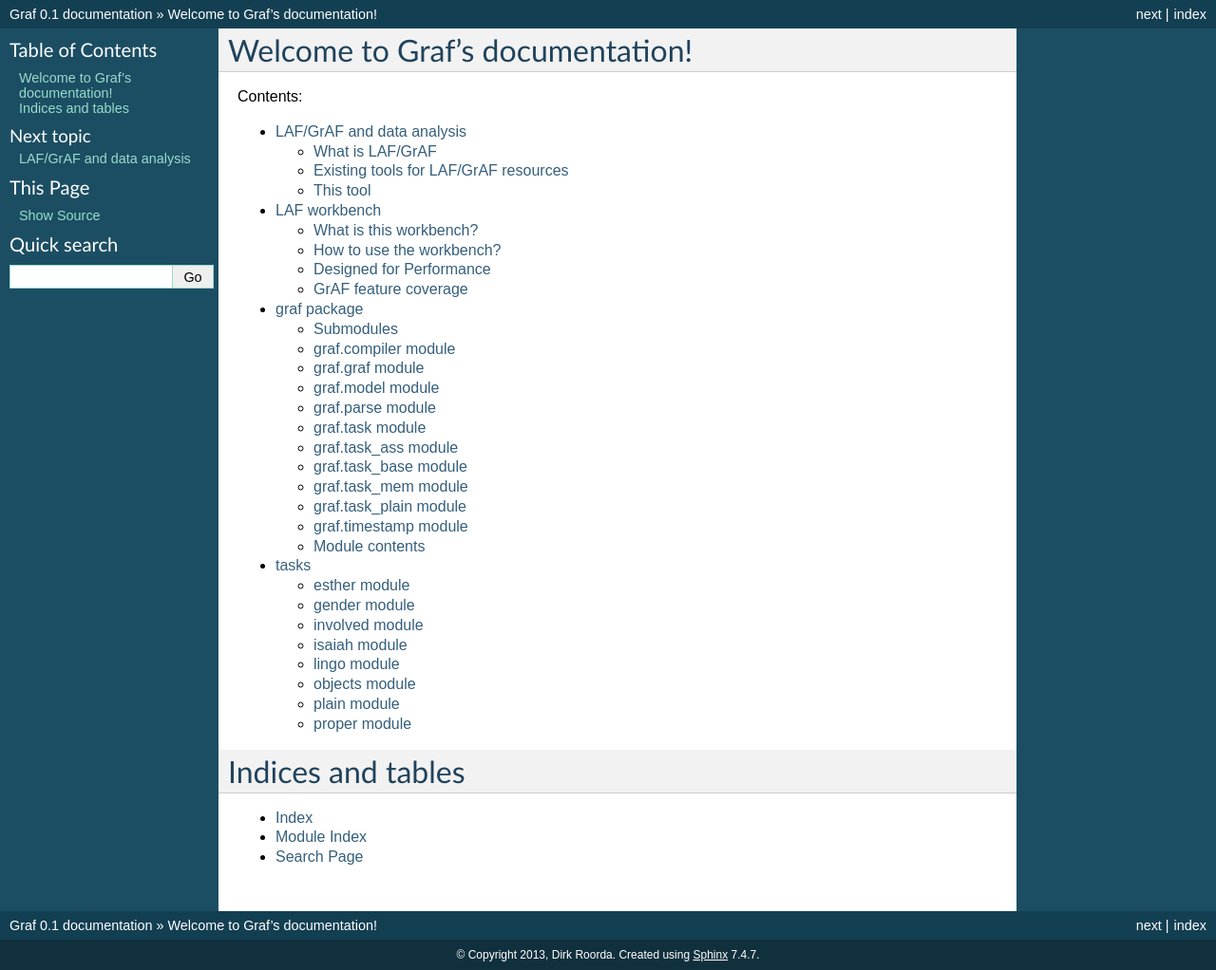
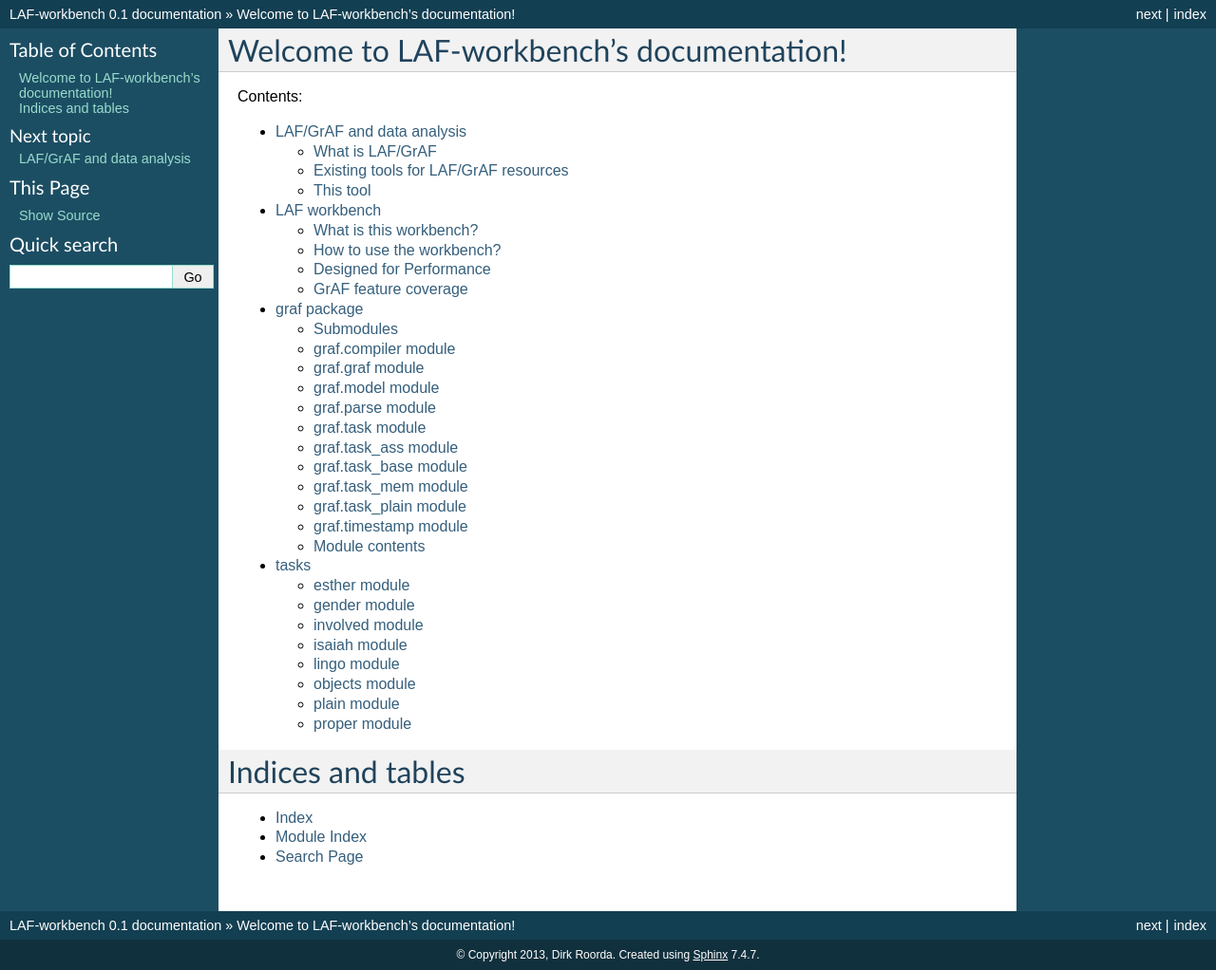
Before and after one commit to dirkroorda/laf-fabric, a Sphinx documentation site: the page built from docs/index.rst, in a window 1280 px wide. Shown: the whole page at 95% size. Built offline with Sphinx 7.4.7, drawn with Linux system fonts in a browser that asks for light colours.

Commit message:
update docs

```diff
--- a/docs/conf.py
+++ b/docs/conf.py
@@ -53,7 +53,7 @@
 master_doc = 'index'
 
 # General information about the project.
-project = u'Graf'
+project = u'LAF-workbench'
 copyright = u'2013, Dirk Roorda'
 
 # The version info for the project you're documenting, acts as replacement for
@@ -237,7 +237,7 @@
 # One entry per manual page. List of tuples
 # (source start file, name, description, authors, manual section).
 man_pages = [
-    ('index', 'graf', u'Graf Documentation',
+    ('index', 'LAF-workbench', u'LAF-workbench Documentation',
      [u'Dirk Roorda'], 1)
 ]
 
@@ -251,8 +251,8 @@
 # (source start file, target name, title, author,
 #  dir menu entry, description, category)
 texinfo_documents = [
-  ('index', 'Graf', u'Graf Documentation',
-   u'Dirk Roorda', 'Graf', 'One line description of project.',
+  ('index', 'LAF-workbench', u'LAF-workbench Documentation',
+   u'Dirk Roorda', 'LAF-workbench', 'One line description of project.',
    'Miscellaneous'),
 ]
 
@@ -272,7 +272,7 @@
 # -- Options for Epub output ----------------------------------------------
 
 # Bibliographic Dublin Core info.
-epub_title = u'Graf'
+epub_title = u'LAF-workbench'
 epub_author = u'Dirk Roorda'
 epub_publisher = u'Dirk Roorda'
 epub_copyright = u'2013, Dirk Roorda'
--- a/docs/index.rst
+++ b/docs/index.rst
@@ -1,10 +1,5 @@
-.. Graf documentation master file, created by
-   sphinx-quickstart on Mon Nov 11 13:01:44 2013.
-   You can adapt this file completely to your liking, but it should at least
-   contain the root `toctree` directive.
-
-Welcome to Graf's documentation!
-================================
+Welcome to LAF-workbench's documentation!
+=========================================
 
 Contents:
 
```
Also changed, not shown: docs/workbench.rst (+4 -4 lines), 1 other file.
